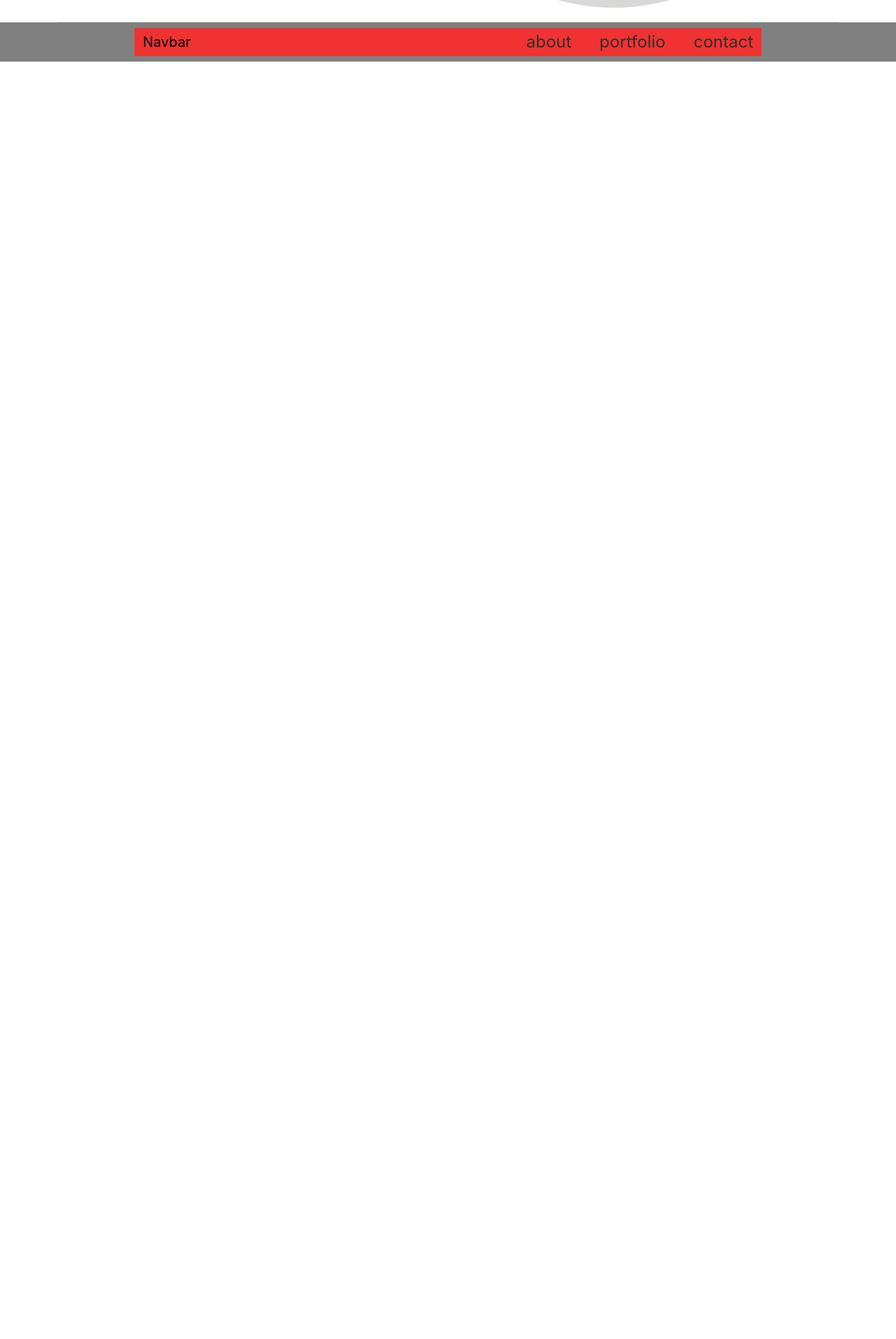
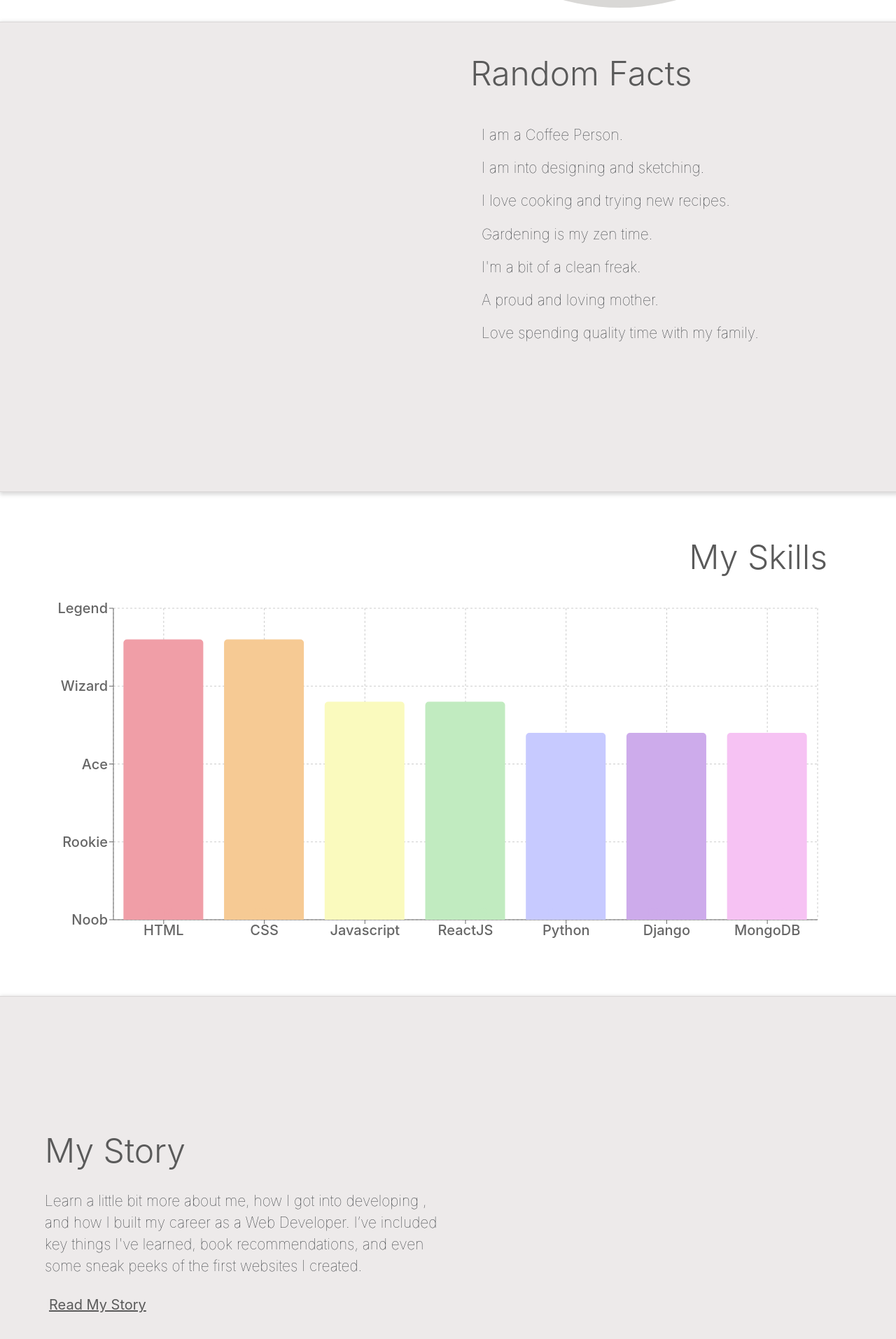
Before and after one commit to sari-rahul/My-Portfolio, a React (Create React App) app: page /about in a window 1280 px wide. Shown: the part 751-2664 px from the top of the page at 70% size. Before the commit the page ends 839 px from the top, so only its background shows below. Built offline with nearby package versions, Linux system fonts and the light colour scheme; a web font is replaced by a local one.

Commit message:
Finish about page

```diff
--- a/package.json
+++ b/package.json
@@ -12,6 +12,7 @@
     "react-dom": "^18.3.1",
     "react-router-dom": "^6.23.1",
     "react-scripts": "5.0.1",
+    "recharts": "^2.12.7",
     "web-vitals": "^2.1.4"
   },
   "scripts": {
--- a/src/App.js
+++ b/src/App.js
@@ -3,7 +3,6 @@ import './App.css';
 import { BrowserRouter as Router } from 'react-router-dom';
 import NavBar from '../src/components/NavBar';
 import Footer from '../src/components/Footer';
-import { Container } from 'react-bootstrap';
 import { Routes, Route } from 'react-router-dom';
 import Portfolio from '../src/pages/Portfolio';
 import About from '../src/pages/About';
@@ -14,14 +13,12 @@ function App() {
     <Router>
       <div className="App">
         <NavBar />
-        <Container>
           <Routes>
             <Route path="/" element={<Portfolio />} />
             <Route path="/about" element={<About />} />
             <Route path="/portfolio" element={<Portfolio />} />
             <Route path="/contact" element={<Contact />} />
           </Routes>
-        </Container>
         <Footer/>
       </div>
     </Router>
--- a/src/components/Footer.js
+++ b/src/components/Footer.js
@@ -10,7 +10,7 @@ const Footer = () => {
   return (
     <Navbar expand="md" data-bs-theme="light" className={styles.Footer}>
         <Container className={styles.FooterContainer}>
-          <Navbar.Brand>Navbar</Navbar.Brand>
+          <div className={styles.Copyright}><i className="fa-regular fa-copyright"></i>Sarimol Adampurath</div>
           <Nav className="ms-auto">
             <Nav.Item>
               <Link to="/about" className={`${styles.FooterLink} ${location.pathname === '/about' ? styles.Active : ''}`}>
--- /dev/null
+++ b/src/components/Skills.js
@@ -0,0 +1,54 @@
+import React from 'react';
+import {
+  BarChart, Bar, XAxis, YAxis, CartesianGrid, Cell, ResponsiveContainer,LabelList
+} from 'recharts';
+import styles from '../styles/Skills.module.css';
+
+const data = [
+  { name: 'HTML', level: 90, color: '#F09EA7' },
+  { name: 'CSS', level: 90, color: '#F6CA94' },
+  { name: 'Javascript', level: 70, color: '#FAFABE' },
+  { name: 'ReactJS', level: 70, color: '#C1EBC0' },
+  { name: 'Python', level: 60, color: '#C7CAFF' },
+  { name: 'Django', level: 60, color: '#CDABEB' },
+  { name: 'MongoDB', level: 60, color: '#F6C2F3' },
+];
+
+const levelLabels = [
+  { range: [0, 20], label: 'Noob' },
+  { range: [21, 40], label: 'Rookie' },
+  { range: [41, 60], label: 'Ace' },
+  { range: [61, 80], label: 'Wizard' },
+  { range: [91, 100], label: 'Legend' },
+];
+
+const getLevelLabel = (level) => {
+  const labelObj = levelLabels.find(label => level >= label.range[0] && level <= label.range[1]);
+  return labelObj ? labelObj.label : '';
+};
+
+
+const SkillsChart = () => {
+  return (
+    <ResponsiveContainer width="100%" height={500}>
+      <BarChart
+        data={data}
+        margin={{
+          top: 20, right: 30, left: 20, bottom: 5,
+        }}
+      >
+        <CartesianGrid strokeDasharray="3 3" />
+        <XAxis dataKey="name" className={styles.Label}/>
+        <YAxis tickFormatter={getLevelLabel} className={styles.Label}/>
+        <Bar dataKey="level" radius={[5, 5, 0, 0]} animationDuration={1000}>
+          {data.map((entry, index) => (
+            <Cell key={`cell-${index}`} fill={entry.color} />
+          ))}
+          <LabelList dataKey="name" position="insideBottom"  />
+        </Bar>
+      </BarChart>
+    </ResponsiveContainer>
+  );
+};
+
+export default SkillsChart;
--- a/src/pages/About.js
+++ b/src/pages/About.js
@@ -1,26 +1,69 @@
 import React from 'react';
 import { Container } from 'react-bootstrap';
 import styles from '../styles/About.module.css';
+import SkillsChart from '../components/Skills';
 const About = () => {
   return (
+    <>
     <Container className={styles.AboutContainer}>
       <div className={styles.LeftContainer}>
         <div className={styles.Heading}>about.</div>
         <div className={styles.SubHeading}>
-        Lorem ipsum dolor sit amet, consetetur sadip
+          I’m a web developer based in vibrant Stuttgart, Germany.
         </div>
         <div className={styles.Data}>
-        Lorem ipsum dolor sit amet, consetetur sadipscing
-        elitr, sed diam nonumy eirmod tempor invidunt ut
-        labore et dolore magna aliquyam erat, sed diam
-        voluptua. At vero eos et accusam et justo duo
+        Since 2019, I've been dedicated to transforming complex
+        challenges into elegant, efficient, and user-friendly web
+        solutions. When I'm not immersed in code, you can find me
+        experimenting with new recipes in the kitchen, gardening
+        or enjoying outdoors.
         </div>
       </div>
       <div className={styles.RightContainer}>
         <img src="" alt="" />
       </div>
     </Container>
-  )
-}
+    <div className={`${styles.AboutContainer} ${styles.GreyBackground}`}>
+      <div className={styles.RandomLeft}>
+        <img src="" alt="" />
+      </div>
+      <div className={styles.RandomRight}>
+          <div className={styles.RandomHeading}>Random Facts</div>
+          <div className={styles.Data}>
+            <ul>I am a Coffee Person.</ul>
+            <ul>I am into designing and sketching.</ul>
+            <ul>I love cooking and trying new recipes.</ul>
+            <ul>Gardening is my zen time.</ul>
+            <ul>I'm a bit of a clean freak.</ul>
+            <ul>A proud and loving mother.</ul>
+            <ul>Love spending quality time with my family.</ul>
+          </div>
+      </div>
+    </div>
+    <Container className={styles.SkillContainer}>
+        <h1> My Skills</h1>
+        <SkillsChart/>
+    </Container>
+    <div className={` ${styles.GreyBackground}`}>
+      <div className={styles.InnerContainer}>
+        <div className={`${styles.MystoryLeft} ${styles.SmallContainer}`}>
+          <div className={`${styles.RandomHeading} text-start p-0`}>My Story</div>
+          <div className={`${styles.Data} text-start ml-auto`}>
+            Learn a little bit more about me, how I got into developing , and how
+            I built my career as a Web Developer. I’ve included key things
+            I've learned, book recommendations, and even some sneak peeks of the
+            first websites I created.
+          </div>
+          <br />
+          <button className={`${styles.ReadmeButton} text-start`}>Read My Story</button>
+        </div>
+        <div className={styles.MystoryRight}>
+          <img src="" alt="" />
+        </div>
+      </div>
+    </div>
+    </>
+  );
+};
 
 export default About
--- a/src/styles/About.module.css
+++ b/src/styles/About.module.css
@@ -5,7 +5,6 @@
     align-items: center;
     justify-content: space-evenly;
     flex-direction: row;
-    border-bottom: 1px solid rgb(218, 215, 215);
     padding-bottom: 20px;
   }
 
@@ -59,13 +58,87 @@
   }
   .SubHeading{
     font-size: 1.7rem;
-    font-weight: 300;
+    font-weight: 400;
+    color: rgb(90, 90, 90);
 
   }
   .Data{
     padding-top: 20px;
     font-size: 1.3rem;
     font-weight: 100;
+  }
+  .GreyBackground{
+    box-shadow: 2px 2px 5px 2px rgba(139, 139, 139, 0.3);
+    border-top: 1px solid rgb(218, 215, 215);
+    border-bottom: 1px solid rgb(218, 215, 215);
+    box-shadow: 2px 2px 5px 2px rgba(139, 139, 139, 0.3);
+    background-color: rgb(237, 234, 234);
+  }
+  .RandomHeading{
+    font-size: 3rem;
+    font-weight: 300;
+    color: rgb(90, 90, 90);
+    padding:1rem;
+  }
+  .RandomRight{
+    text-align: left;
+    padding: 1rem;
+    width: 50vw;
+    height: 80vh;
+    animation: slideInFromRight 1s ease-in-out;
+  }
+  .RandomLeft{
+    height: 80vh;
+    margin-top: 10px;
+    width:50%;
+    animation: slideInFromLeft 4sec ease-in-out;
+
+  }
+  .SkillContainer{
+    width:100vw;
+    height:90vh;
+    padding-top: 3rem;
+  }
+  .SkillContainer h1{
+    text-align: right;
+    font-size: 3rem;
+    font-weight: 300;
+    color: rgb(90, 90, 90);
+    padding:1rem;
+  }
+  .MystoryLeft{
+    height: 80vh;
+    width:50%;
+    display: flex;
+    flex-direction: column;
+    justify-content: center;
+    margin:auto;
+  }
+  .MystoryRight{
+    height:80vh;
+    width:50%;
+    text-align: center;
+  }
+  .SmallContainer{
+    width:50%;
+  }
+  .InnerContainer{
+    width:90%;
+    display: flex;
+    flex-direction: row;
+    justify-content: space-around;
+    align-items: center;
+    margin:auto;
+  }
+  .ReadmeButton{
+    border: none;
+    font-size: 20px;
+    color: rgb(90, 90, 90);
+    background-color: rgb(237, 234, 234);
+    text-decoration: underline;
+  }
+  .ReadmeButton:hover{
+    cursor: pointer;
   }
 
   @media screen and (max-width: 1000px) {
@@ -79,4 +152,42 @@
     .RightContainer {
       width: 100%;
     }
+    .RandomLeft{
+      width:90vw;
+    }
+    .RandomRight{
+      width:90vw;
+      text-align: center;
+
+    }
+    .SmallContainer{
+      width:100%;
+      text-align: left;
+    }
+    .InnerContainer{
+      display: flex;
+      flex-direction: column;
+    }
+    .MystoryLeft{
+      width: 100%;
+    }
+    .MystoryRight{
+      width: 100%;
+    }
   }
+
+  @media screen and (max-width: 700px) {
+    .MystoryLeft{
+      height: 80vh;
+      width:80%;
+      display: flex;
+      flex-direction: column;
+      justify-content: center;
+      align-items: center;
+    }
+    .MystoryRight{
+      height:80vh;
+      width:80%;
+      text-align: center;
+    }
+  }
--- a/src/styles/Footer.module.css
+++ b/src/styles/Footer.module.css
@@ -1,14 +1,20 @@
 .Footer{
-    width:100%;
+    width:100% !important;
     height:fit-content;
-    margin: 0 !important;
-    background-color: grey;
+    padding: 0px !important;
+    margin: 0px !important;
 }
 .FooterContainer{
     width: 70%;
-    background-color: rgb(240, 50, 50);
-
+    padding: 15px;
 }
 .FooterLink{
-    color: rgb(52, 46, 46) !important;
+    color: rgb(166, 165, 165) !important;
 }
+.Copyright{
+    color: rgb(137, 136, 136) !important;
+    font-size: 25px !important;
+}
+.Copyright i{
+    font-size: 25px !important;
+}
--- /dev/null
+++ b/src/styles/Skills.module.css
@@ -0,0 +1,5 @@
+.Label{
+    font-size: 20px !important;
+    font-weight: 500 !important;
+    color: white !important;
+}
```
Also changed, not shown: 1 other file (tests, documents, lock files or other folders).
